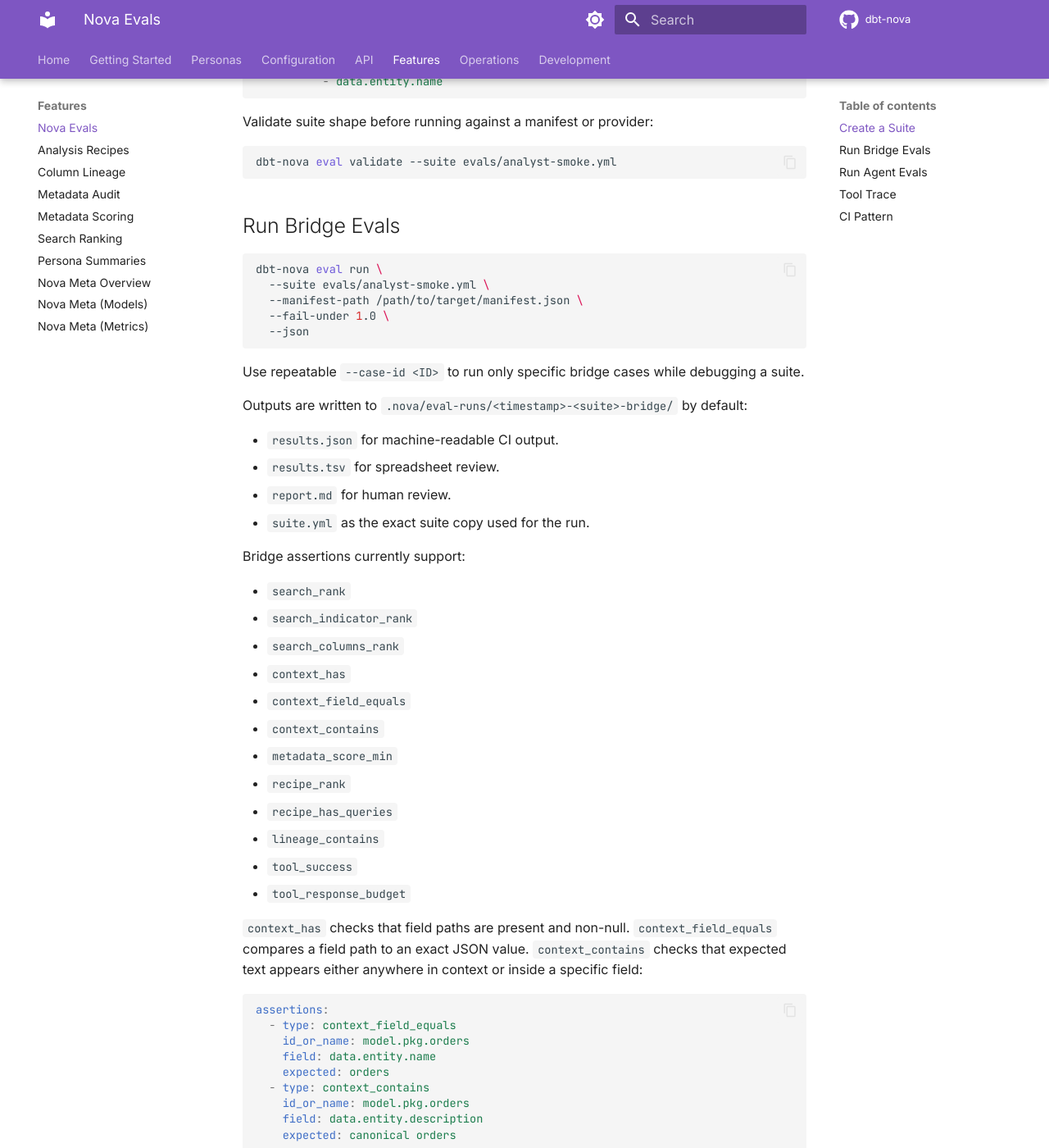
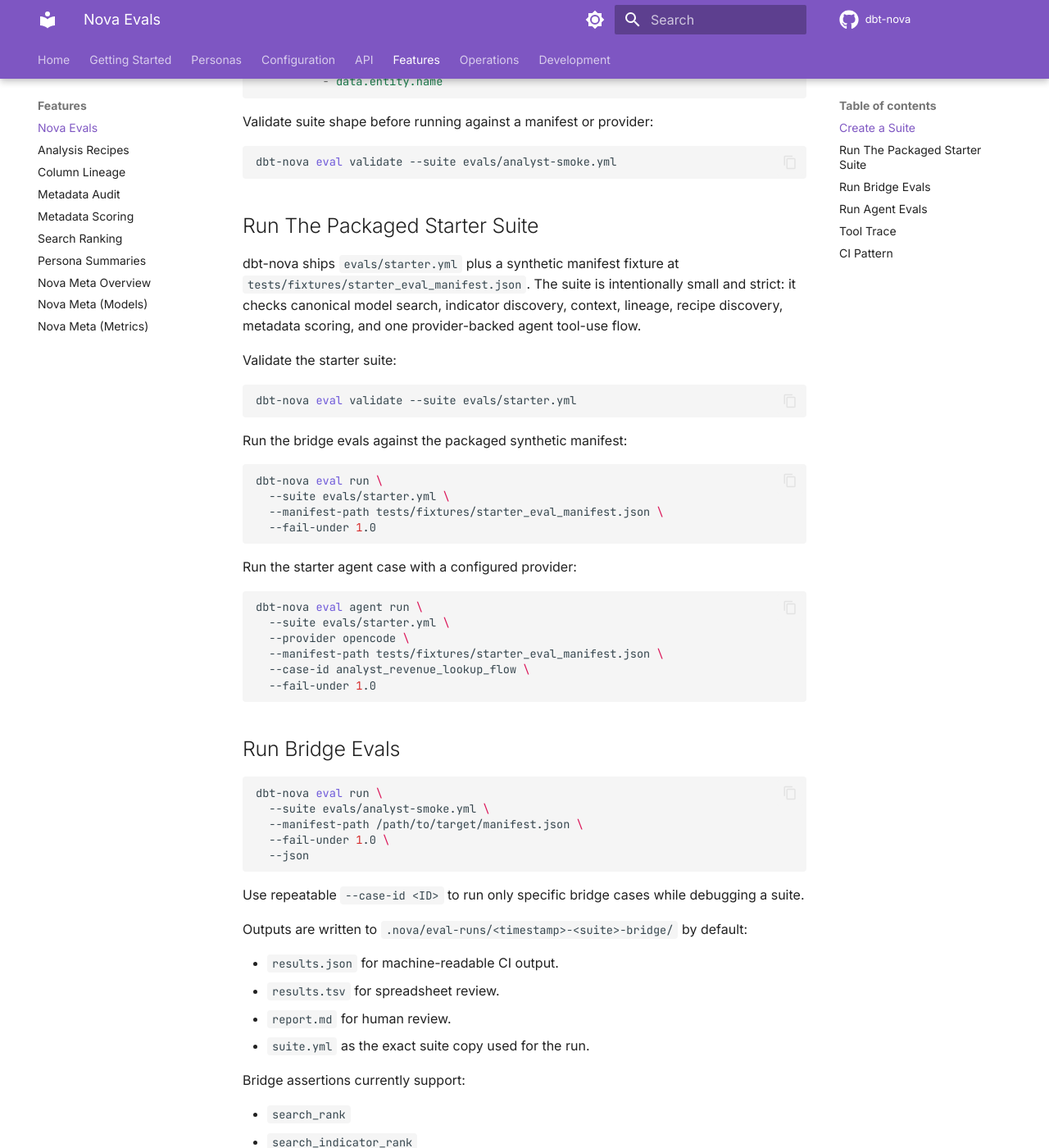
Before and after one commit to joe-broadhead/dbt-nova, an MkDocs documentation site: the page built from docs/features/evals.md, in a window 1280 px wide and 1400 px high, scrolled down 1039 px. Shown: the whole window at 82% size. Built offline with MkDocs 1.6.1 and Material for MkDocs 9.7.7, drawn with Linux system fonts in a browser that asks for light colours; comment, search, counter and statistics services are not loaded.

Commit message:
Add starter eval suite fixture

````diff
--- a/docs/features/evals.md
+++ b/docs/features/evals.md
@@ -52,6 +52,40 @@
 
 ```bash
 dbt-nova eval validate --suite evals/analyst-smoke.yml
+```
+
+## Run The Packaged Starter Suite
+
+dbt-nova ships `evals/starter.yml` plus a synthetic manifest fixture at
+`tests/fixtures/starter_eval_manifest.json`. The suite is intentionally small
+and strict: it checks canonical model search, indicator discovery, context,
+lineage, recipe discovery, metadata scoring, and one provider-backed agent
+tool-use flow.
+
+Validate the starter suite:
+
+```bash
+dbt-nova eval validate --suite evals/starter.yml
+```
+
+Run the bridge evals against the packaged synthetic manifest:
+
+```bash
+dbt-nova eval run \
+  --suite evals/starter.yml \
+  --manifest-path tests/fixtures/starter_eval_manifest.json \
+  --fail-under 1.0
+```
+
+Run the starter agent case with a configured provider:
+
+```bash
+dbt-nova eval agent run \
+  --suite evals/starter.yml \
+  --provider opencode \
+  --manifest-path tests/fixtures/starter_eval_manifest.json \
+  --case-id analyst_revenue_lookup_flow \
+  --fail-under 1.0
 ```
 
 ## Run Bridge Evals
````
Also changed, not shown: 2 other files.
